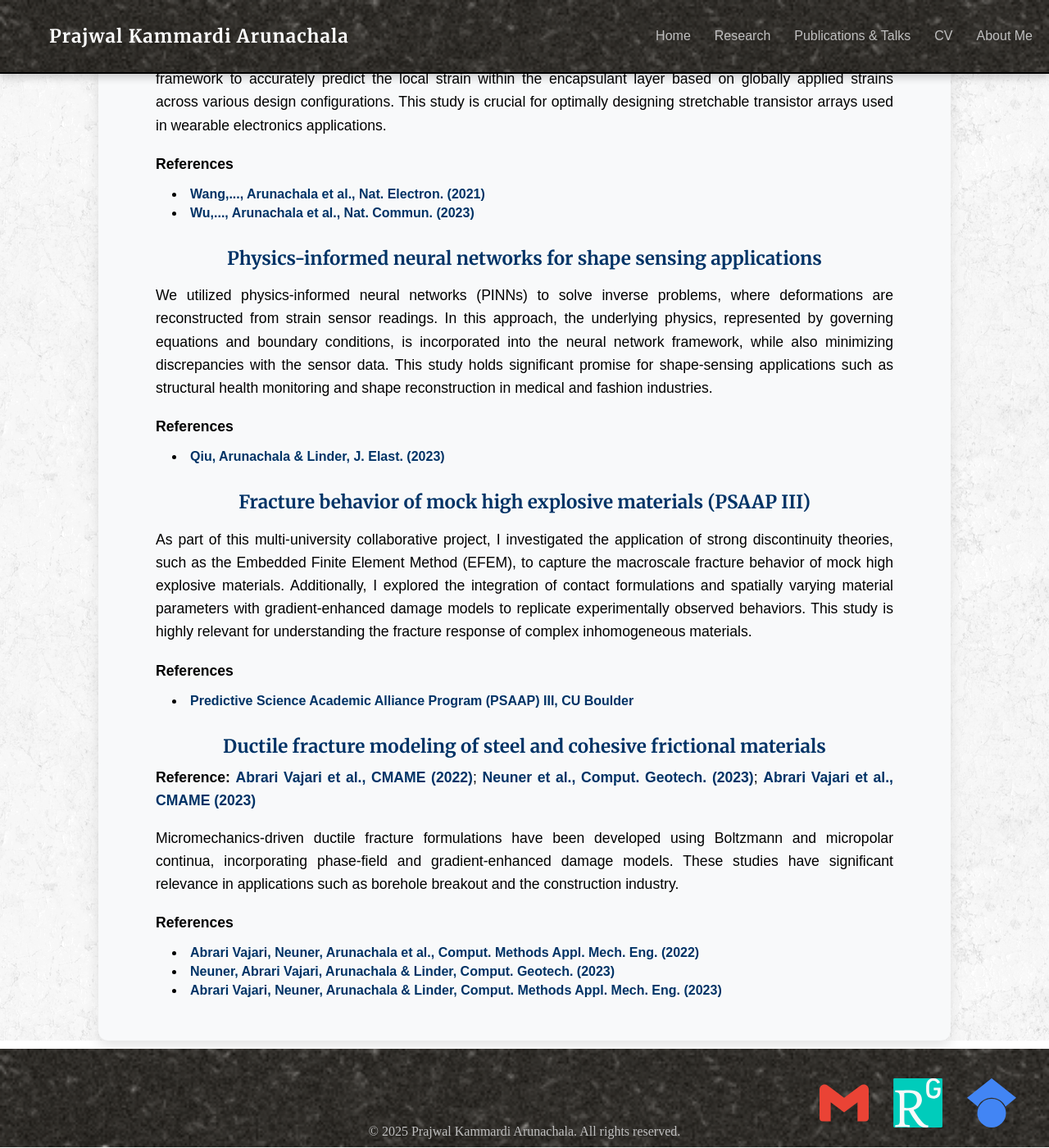
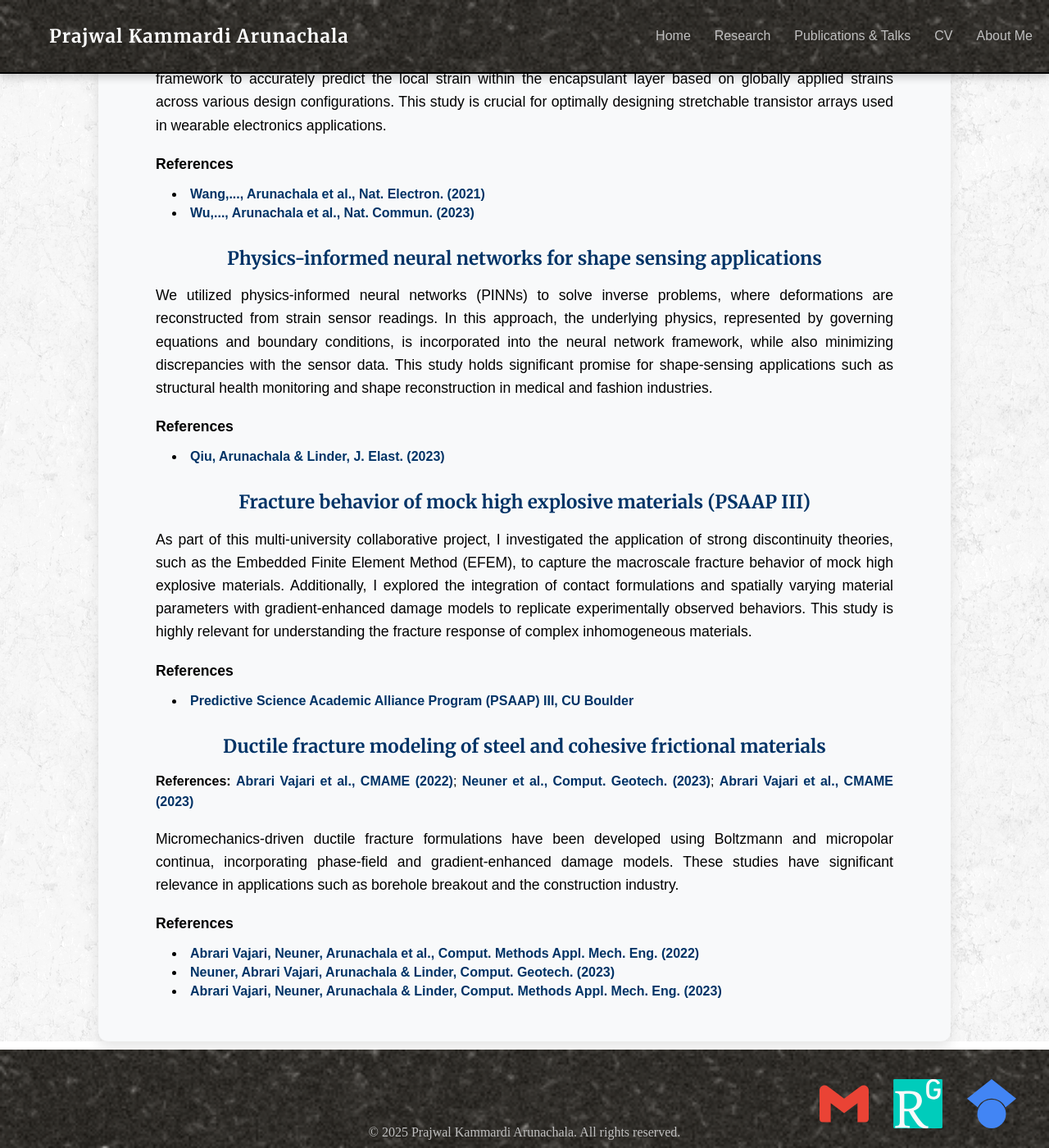
Before and after one commit to prajwalka/prajwalka.github.io, a Jekyll site: the page built from research.md, in a window 1280 px wide and 1400 px high, scrolled down 5169 px. Shown: the whole window at 82% size. Built offline with Jekyll 4.4.1, drawn with Linux system fonts in a browser that asks for light colours; some web fonts are replaced.

Commit message:
Updating research

```diff
--- a/assets/style.css
+++ b/assets/style.css
@@ -506,8 +506,9 @@
 }
 
 .reference-inline {
-  margin-top: 0.5em;
   color: black;
+  margin: 0;
+  padding: 0;
 }
 
 .reference-inline p {
--- a/research.md
+++ b/research.md
@@ -180,11 +180,12 @@
   <div class="research-subsection">
     <h3>Ductile fracture modeling of steel and cohesive frictional materials</h3>
 
-    <p class="reference-inline"><strong>Reference:</strong>
+    <div class="reference-inline">
+      <p><strong>References:</strong>
       <a href="https://www.sciencedirect.com/science/article/pii/S0045782522004972" target="_blank">Abrari Vajari et al., CMAME (2022)</a>;
       <a href="https://www.sciencedirect.com/science/article/pii/S0266352X22004013" target="_blank">Neuner et al., Comput. Geotech. (2023)</a>;
-      <a href="https://www.sciencedirect.com/science/article/pii/S0045782523005285" target="_blank">Abrari Vajari et al., CMAME (2023)</a>
-    </p>
+      <a href="https://www.sciencedirect.com/science/article/pii/S0045782523005285" target="_blank">Abrari Vajari et al., CMAME (2023)</a></p>
+    </div>
 
     <p>
       Micromechanics-driven ductile fracture formulations have been developed using Boltzmann and micropolar continua, incorporating phase-field and gradient-enhanced damage models. These studies have significant relevance in applications such as borehole breakout and the construction industry.
```
